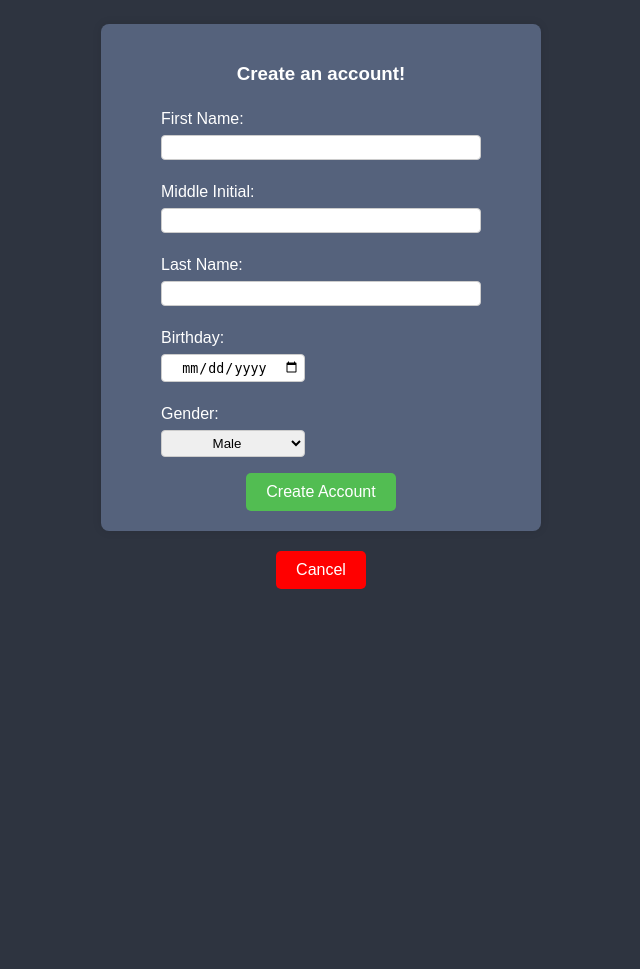
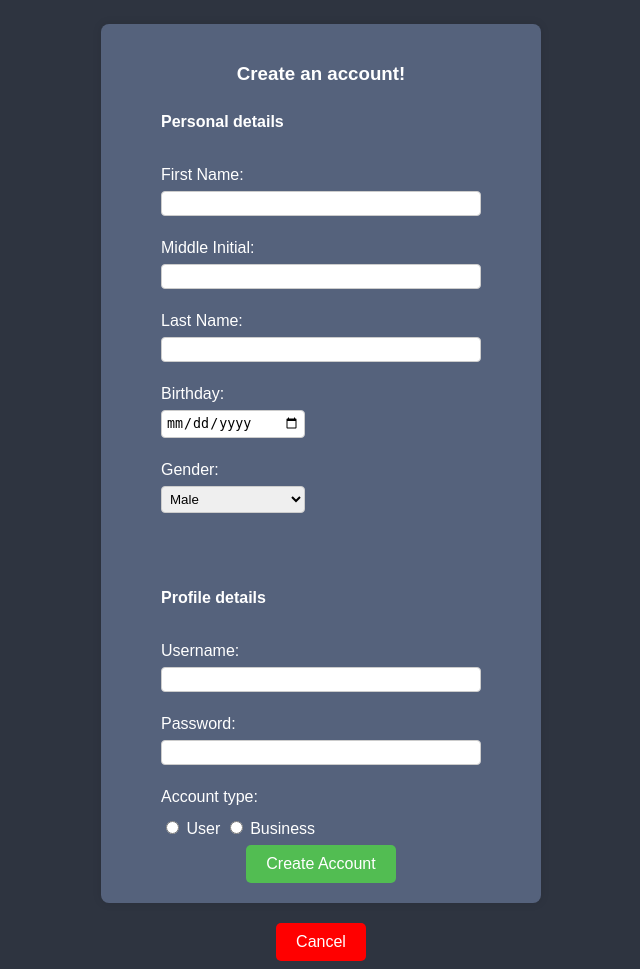
Before and after one commit to Amienzz/IT-PROG-Silly-Group, a PHP site: page / in a window 1280 px wide, after a click on "Don't have an account? Sign up now!". Shown: the part 56-1025 px from the top of the page, without its empty margins (319-959 px from the left). Before the commit the page ends 645 px from the top, so only its background shows below. Run offline with PHP 8.4, Linux system fonts and the light colour scheme.

Commit message:
Completed beta frontend version for index.php

```diff
--- a/index.html
+++ b/index.php
@@ -12,8 +12,7 @@
     <main>
         <!--Login div-->
         <div id="login">
-            <h1></h1>
-            <form class="textbox_border" method="post" action="login_verification.php">
+            <form class="textbox_border" method="post">
                 <h3>Log in</h3>
 
                 <div class="textbox">
@@ -24,18 +23,30 @@
                     <input type="password" class="login_input" id="password" name="password" required>
                 </div>
 
-                <button type="submit">Login</button>
+                <button type="submit" name="login">Login</button>
             </form>
+
+            <?php
+                if(isset($_POST['login'])){
+                    //Verify login credentials; if valid then redirect to main page and store login into $_SESSION variable, otherwise redirect back here
+
+                    //Only for testing purposes, put inside proper conditional parameters
+                    header("Location: mainpage.php");
+                    exit;
+                }
+            ?>
 
             <button onclick="hide(this); show(create_account)">Don't have an account? Sign up now!</button>
         </div>
 
         <!--Create account div-->
         <div id="create_account" style="display: none;">
-            <form class="textbox_border">
+            <form class="textbox_border" method="post">
                 <h3>Create an account!</h3>
 
                 <div class="textbox">
+                    <h4>Personal details</h4>
+
                     <label for="firstname">First Name: </label>
                     <input type="text" class = "login_input" id="firstname" name="firstname" required>
 
@@ -55,10 +66,34 @@
                         <option value="Non-binary">Non-binary</option>
                         <option value="Prefer not to say">Prefer not to say</option>
                     </select>
+
+                    <br><h4>Profile details</h4>
+
+                    <label for="username">Username: </label>
+                    <input type="text" class = "login_input" id="username" name="username" required>
+
+                    <label for="password">Password: </label>
+                    <input type="password" class="login_input" id="password" name="password" required>
+
+                    <label for="account_type">Account type:</label><br>
+                    <input type="radio" id="user" name="acc_type" value="user" required>
+                    <label for="user">User</label>
+                    <input type="radio" id="business" name="acc_type" value="business" required>
+                    <label for="business">Business</label>
                 </div>
 
-                <button type="submit" action = "creation_processing.php">Create Account</button>
+                <button type="submit" name="create">Create Account</button>
             </form>
+
+            <?php
+                if(isset($_POST['create'])){
+                    //Verify if no conflicting email, if it exists then redirect back here, else create the account and store credentials into $_SESSION variable and go to main page
+
+                    //Only for testing purposes, put inside proper conditional parameters
+                    header("Location: mainpage.php");
+                    exit;
+                }
+            ?>
 
             <button onclick="hide(this); show(login)" type="submit" style="background-color: red;">Cancel</button>
         </div>
--- a/restaurantreview_functions.php
+++ b/restaurantreview_functions.php
@@ -8,7 +8,7 @@
 <body>
     <header class="taskbar"></header>
 
-    <div id="create_restoreview">
+    <div id="create_restoreview" style="display: none;">
         <select id="rating" name="rating" required>
             <option value="" selected disabled hidden>Select an option</option>
             <option value="Excellent">Excellent</option>
--- a/style.css
+++ b/style.css
@@ -51,7 +51,7 @@ ul{
 .login_input {
     width: 100%;
     padding: 4px;
-    text-align: center;
+    text-align: left;
     margin-bottom: 16px;
     box-sizing: border-box;
     border: 1px solid #ccc;
```
